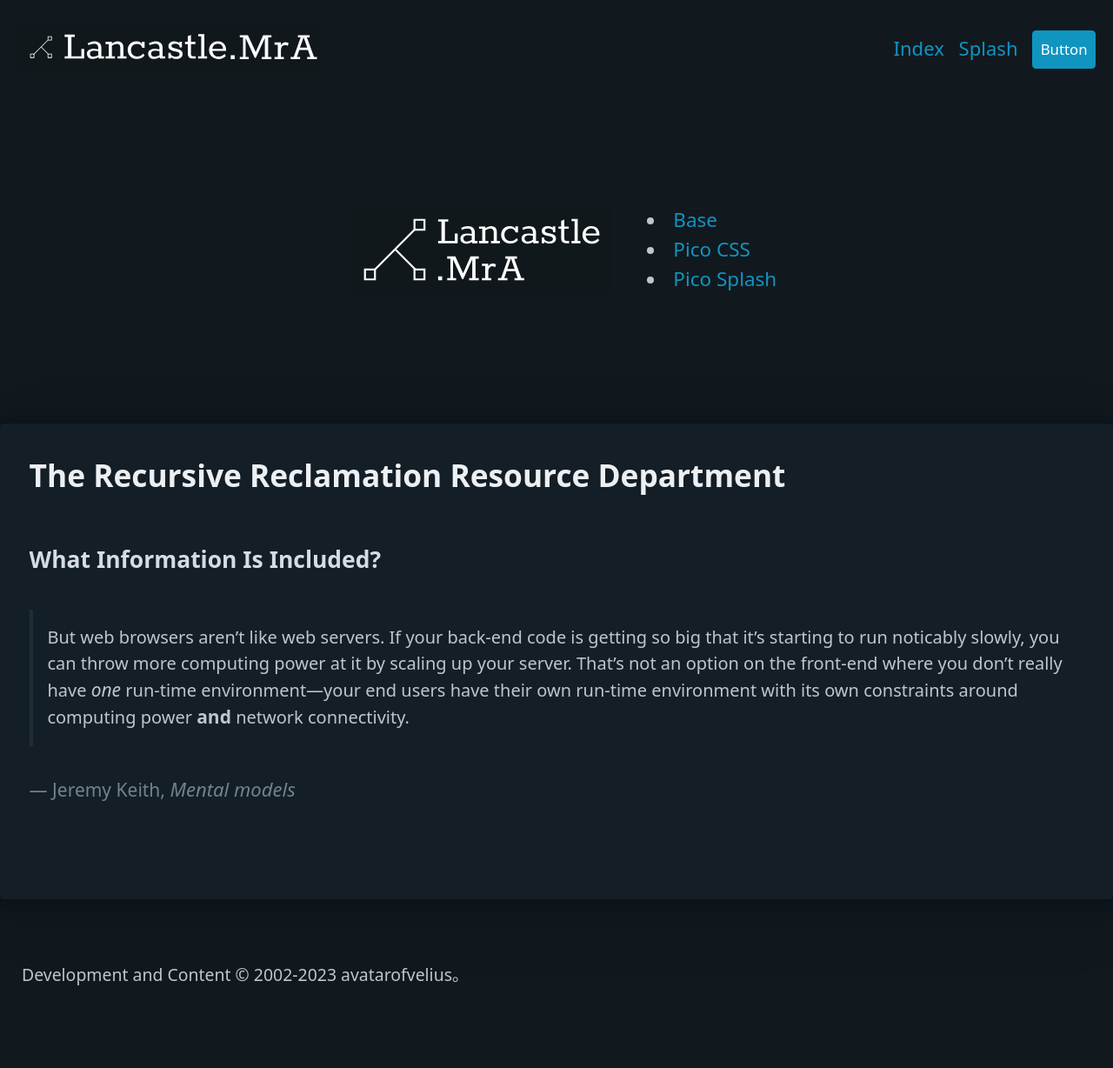
After one commit to avatarofvelius/R3D, a Flask app: page /pico_splash in a window 1280 px wide. The commit adds this page. Shown: the whole page at 87% size. Run offline with Flask 3, Linux system fonts and the light colour scheme.

Commit message:
general commit

```diff
--- a/app.py
+++ b/app.py
@@ -1,3 +1,4 @@
+
 from flask import Flask, render_template
 
 app = Flask(__name__)
@@ -14,3 +15,8 @@ def index():
 @app.route('/pico')
 def pico():
     return render_template('pico_index.html')
+
+## Pico.css Route
+@app.route('/pico_splash')
+def pico_splash():
+    return render_template('pico_splash.html')
--- a/templates/base.html
+++ b/templates/base.html
@@ -18,6 +18,7 @@
         {%- block navigation %}
             <ul><li><a href="/">Base</a></li></ul>
             <ul><li><a href="/pico">Pico CSS</a></li></ul>
+            <ul><li><a href="/pico_splash">Pico Splash</a></li></ul>
         {%- endblock navigation %}
         </nav>
 
--- a/templates/pico_base.html
+++ b/templates/pico_base.html
@@ -17,11 +17,11 @@
     <body>
         <nav style="padding: 10px 20px;">
           <ul>
-            <li><strong>Brand</strong></li>
+            <li><img src="{{ url_for('static', filename='L13100.svg') }}"></li>
           </ul>
           <ul>
-            <li><a href="#">Link</a></li>
-            <li><a href="#">Link</a></li>
+            <li><a href="/pico">Index</a></li>
+            <li><a href="/pico_splash">Splash</a></li>
             <li><a href="#" role="button">Button</a></li>
           </ul>
         </nav>
--- /dev/null
+++ b/templates/pico_splash.html
@@ -0,0 +1,38 @@
+{% extends "pico_base.html" -%}
+
+{% block page_title %} Splash | Pico.css {%- endblock %}
+
+{%- block content %}
+
+    <div style="  display: flex; justify-content: center; align-items: center; padding: 100px; margin-bottom: 25px;">
+
+        <span style="float: left; padding-top: 25px;">
+            <ul>
+                <img src="{{ url_for('static', filename='13100.svg') }}">
+            </ul>
+        </span>
+        <span style="float: right; margin-left: 40px;">
+            <li><a href="/">Base</a></li>
+            <li><a href="/pico">Pico CSS</a></li>
+            <li><a href="/pico_splash">Pico Splash</a></li>
+        </span>
+
+    </div>
+
+    <article>
+        <h1><strong>The Recursive Reclamation Resource Department</strong></h1>
+
+        <section>
+            <figure class="quote">
+                <h3><b>What Information Is Included?</b></h3>
+                <blockquote>
+                    But web browsers aren’t like web servers. If your back-end code is getting so big that it’s starting to run noticably slowly, you can throw more computing power at it by scaling up your server. That’s not an option on the front-end where you don’t really have <em>one</em> run-time environment—your end users have their own run-time environment with its own constraints around computing power <strong>and</strong> network connectivity.
+                </blockquote>
+                <figcaption>
+                    &mdash; Jeremy Keith, <cite>Mental models</cite>
+                </figcaption>
+            </figure>
+        </section>
+    </article>
+
+{%- endblock content %}
```
Also changed, not shown: static/13100.svg (added), static/L13100.svg (added).
